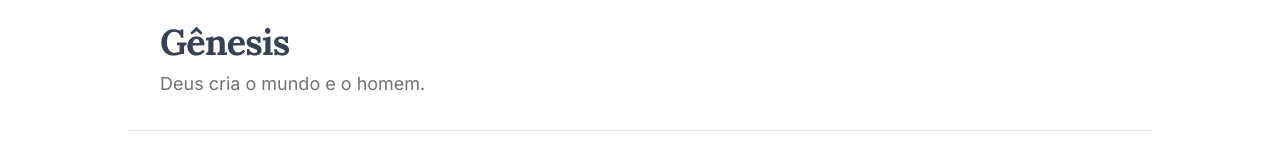
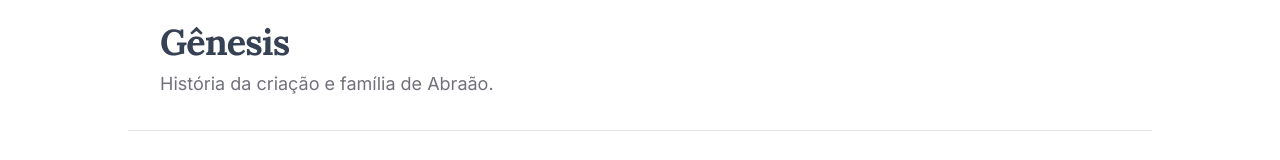
Before and after one commit to oceanodg/ocn-institucional-v4, a Next.js app: page /oceano-academy/materiais-didaticos/genesis in a window 1280 px wide. Shown: the part 138-298 px from the top of the page. Built offline with nearby package versions, Linux system fonts and the light colour scheme.

Commit message:
fix: update Genesis description to reflect accurate content about creation and Abraham's family

```diff
--- a/app/(site)/oceano-academy/materiais-didaticos/genesis/page.tsx
+++ b/app/(site)/oceano-academy/materiais-didaticos/genesis/page.tsx
@@ -39,7 +39,7 @@ export default function Genesis() {
       <HeroContainer className="pb-2 sm:pb-0">
         <div className="flex flex-col gap-2">
           <H1 className="text-left">Gênesis</H1>
-          <P className="mt-0">Deus cria o mundo e o homem.</P>
+          <P className="mt-0">História da criação e família de Abraão.</P>
         </div>
       </HeroContainer>
 
```
